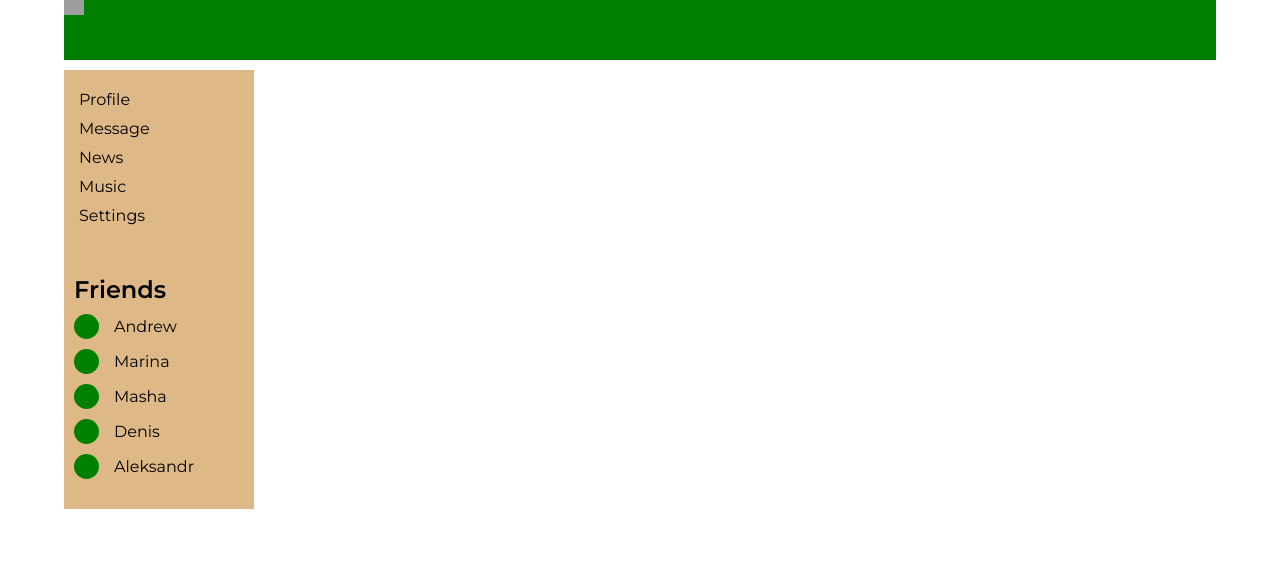
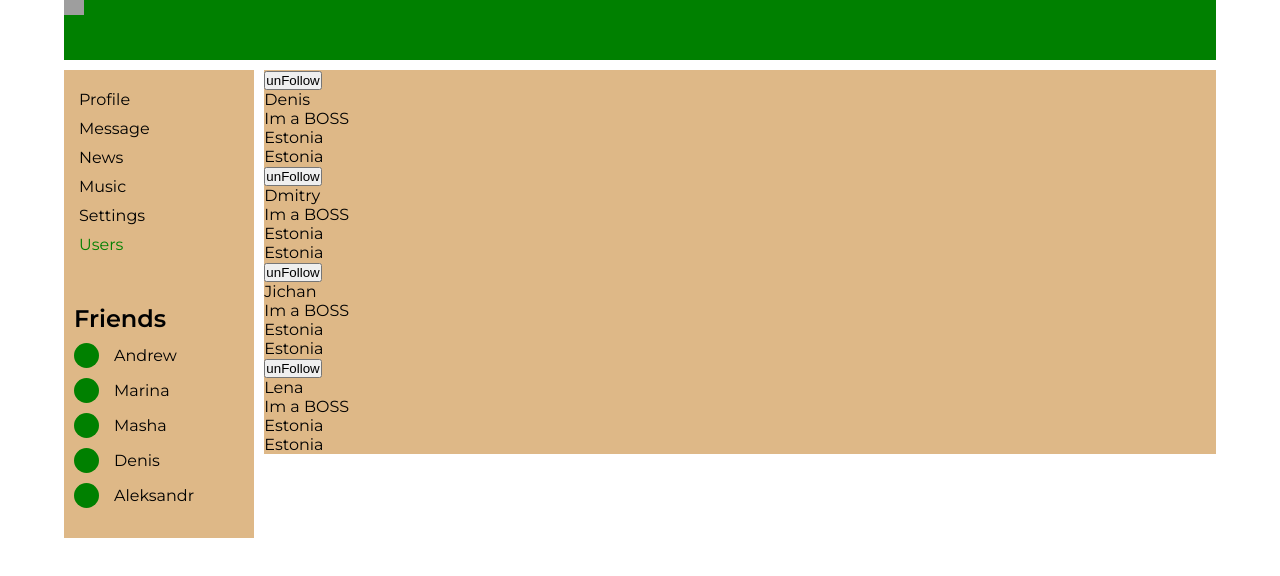
Before and after one commit to den777kaz/SocialNetwork-React, a React (Create React App) app: page /users in a window 1280 px wide. Shown: the top 576 px of the page. Built offline with nearby package versions, Linux system fonts and the light colour scheme; grey boxes are pictures that could not be loaded.

Commit message:
users section

```diff
--- a/src/App.js
+++ b/src/App.js
@@ -10,8 +10,10 @@
 import News from "./components/news/News";
 import Music from "./components/music/Music";
 import Settings from "./components/settings/Settings";
+import UsersContainer from "./components/users/UsersContainer";
 
-const App = (props) => {
+
+const App = () => {
 
   return (
     <BrowserRouter>
@@ -26,6 +28,7 @@
           <Route path='/news' component={News} />
           <Route path='/Music' component={Music} />
           <Route path='/Settings' component={Settings} />
+          <Route path='/users' component={UsersContainer} />
         </div>
       </div>
     </BrowserRouter>
--- a/src/components/navbar/Navbar.jsx
+++ b/src/components/navbar/Navbar.jsx
@@ -1,7 +1,6 @@
 import React from 'react';
 import style from './Navbar.module.css';
 import {NavLink}  from 'react-router-dom';
-
 import FriendsContainer from "./friends/FriendsContainer";
 
 const Navbar = (props) => {
@@ -22,6 +21,9 @@
       <div className={style.item}>
         <NavLink to="/settings" activeClassName={style.active}>Settings</NavLink>
       </div>
+      <div className={style.item}>
+        <NavLink to="/users" activeClassName={style.active}>Users</NavLink>
+      </div>
       <FriendsContainer  />
     </nav>
   )
--- /dev/null
+++ b/src/components/users/Users.jsx
@@ -0,0 +1,49 @@
+import React from 'react';
+import style from './Users.module.css';
+
+const Users = (props) => {
+
+  if(props.users.length === 0) {
+    props.setUsers(
+      [
+        {id: 1, followed: true, fullName: "Denis", status: "Im a BOSS", location: {city: "Tallinn", country: "Estonia"}},
+        {id: 2, followed: true, fullName: "Dmitry", status: "Im a BOSS", location: {city: "Tallinn", country: "Estonia"}},
+        {id: 3, followed: true, fullName: "Jichan", status: "Im a BOSS", location: {city: "Tallinn", country: "Estonia"}},
+        {id: 4, followed: true, fullName: "Lena", status: "Im a BOSS", location: {city: "Tallinn", country: "Estonia"}}
+      ]
+    );
+  }
+
+  return (
+    <div className={style.users}>
+      {
+        props.users.map(u =>
+
+            <div key={u.id}>
+
+            <span>
+              <div>
+                { u.followed
+                  ? <button onClick={ ()=> { props.unfollow(u.id) } } >unFollow</button>
+                  : <button onClick={ ()=> { props.follow(u.id) } } >Follow</button>
+                }
+              </div>
+            </span>
+
+            <span>
+               <div>{u.fullName}</div>
+              <div>{u.status}</div>
+            </span>
+            <span>
+              <div>{u.location.country}</div>
+              <div>{u.location.country}</div>
+            </span>
+
+        </div>
+        )
+      }
+    </div>
+  )
+};
+
+export default Users;
--- /dev/null
+++ b/src/components/users/Users.module.css
@@ -0,0 +1,3 @@
+.users {
+    background: burlywood;
+}
--- /dev/null
+++ b/src/components/users/UsersContainer.js
@@ -0,0 +1,28 @@
+import {connect} from "react-redux";
+import Users from "./Users";
+import {followAC, setUsersAC, unfollowAC} from "../../redux/usersDataReducer";
+
+const mapStateToProps = (state) => {
+  return {
+    users: state.usersData.users
+  }
+};
+
+const mapDispatchToProps = (dispatch) => {
+ return {
+   follow: (userId) => {
+    dispatch(followAC(userId));
+  },
+   unfollow: (userId) => {
+    dispatch(unfollowAC(userId));
+   },
+   setUsers: (users) => {
+    dispatch(setUsersAC(users));
+   }
+  }
+};
+
+
+const UsersContainer = connect(mapStateToProps, mapDispatchToProps)(Users);
+
+export default UsersContainer;
--- a/src/redux/redux-store.js
+++ b/src/redux/redux-store.js
@@ -2,11 +2,13 @@
 import profileDataReducer from "./profileDataReducer";
 import messagesDataReducer from "./messagesDataReducer";
 import friendsDataReducer from "./friendsDataReducer";
+import usersDataReducer from "./usersDataReducer";
 
 let reducers = combineReducers({
   profileData: profileDataReducer,
   messagesData: messagesDataReducer,
-  friendsData: friendsDataReducer
+  friendsData: friendsDataReducer,
+  usersData: usersDataReducer
 });
 
 let store = createStore(reducers);
--- /dev/null
+++ b/src/redux/usersDataReducer.jsx
@@ -0,0 +1,46 @@
+const FOLLOW = "FOLLOW";
+const UNFOLLOW = "UNFOLLOW";
+const SET_USERS = "SET_USERS";
+
+let initialState = {
+  users: []
+};
+
+let usersDataReducer = (state = initialState, action) => {
+
+  switch (action.type) {
+    case FOLLOW:
+      return {
+        ...state,
+        // users: [...state.users],
+        users: state.users.map(u => {
+          if(u.id === action.userId) {
+            return {...u, followed: true}
+          }
+          return u;
+        })
+      };
+
+    case UNFOLLOW:
+      return {
+        ...state,
+        users: state.users.map(u => {
+          if(u.id === action.userId) {
+            return {...u, followed: false}
+          }
+          return u;
+        })
+      };
+    case SET_USERS:
+      return { ...state, users: [...state.users, ...action.users]}
+    default:
+      return state;
+  }
+};
+
+//action creator
+export const followAC = (userId) => ({type: FOLLOW, userId});
+export const unfollowAC = (userId) => ({type: UNFOLLOW, userId});
+export const setUsersAC = (users) => ({type: SET_USERS, users});
+
+export default usersDataReducer;
```
